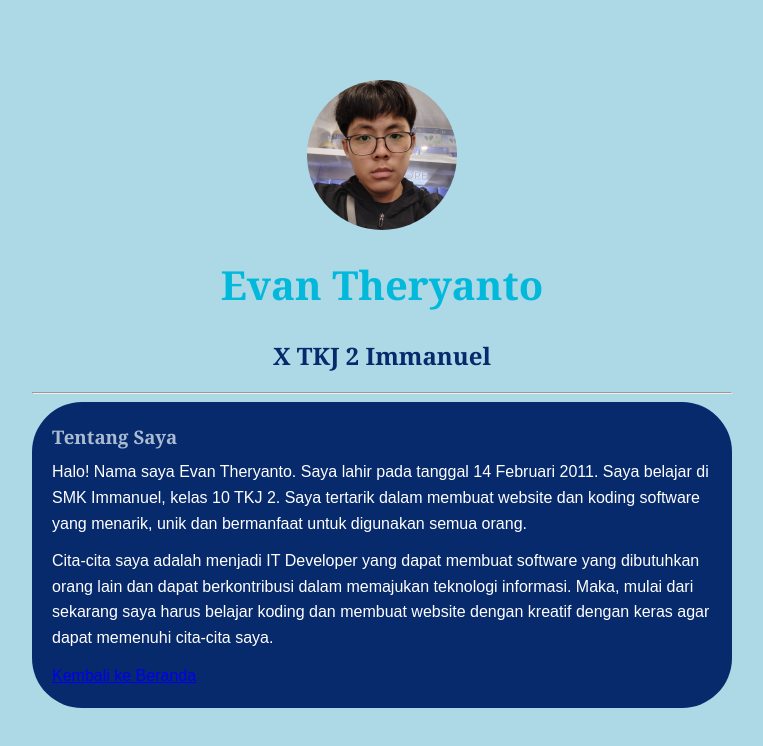
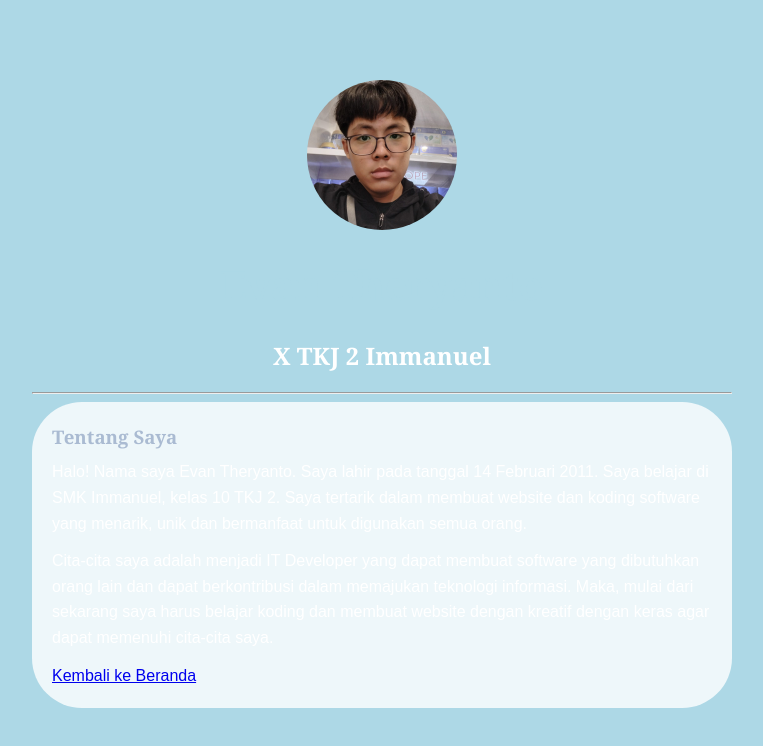
Before and after one commit to MaybeVanth/Evan-XTKJ2-8-pwd-formatif, a plain HTML site: page pages/profile.html in a window 1280 px wide. Shown: the whole page, without its empty margins (258-1021 px from the left). Drawn offline with Linux system fonts and the light colour scheme.

Commit message:
fix: used color name for h1, used hex code for textbox, used rgb for h2, used rgba for textbox background color

```diff
--- a/pages/profile.html
+++ b/pages/profile.html
@@ -33,14 +33,14 @@
         h1 {
             text-align: center;
             font-size: 40px;
-            color: #03b9db;
+            color: lightblue;
             font-family: Georgia, 'Times New Roman', Times, serif
         }
         /* Styling untuk bagian subjudul (kelas: X TKJ 2 Immanuel) */
         h2 {
             text-align: center;
             font-size: 24px;
-            color: #072A6C;
+            color: rgb(255,255,255);
             font-family: Georgia, 'Times New Roman', Times, serif
         }
         /* Styling untuk judul bagian (Tentang Saya) */
@@ -51,11 +51,11 @@
         }
         /* Styling untuk textboxtnya */
         .textbox {
-            background-color: #072A6C;
+            background-color: rgba(255, 255, 255, 0.8);
             border-radius: 50px;
             padding: 20px;
             margin-bottom: 20px;
-            color: white;
+            color: #ffff;
             font-size: 16px;
             line-height: 1.6;
         }
```
